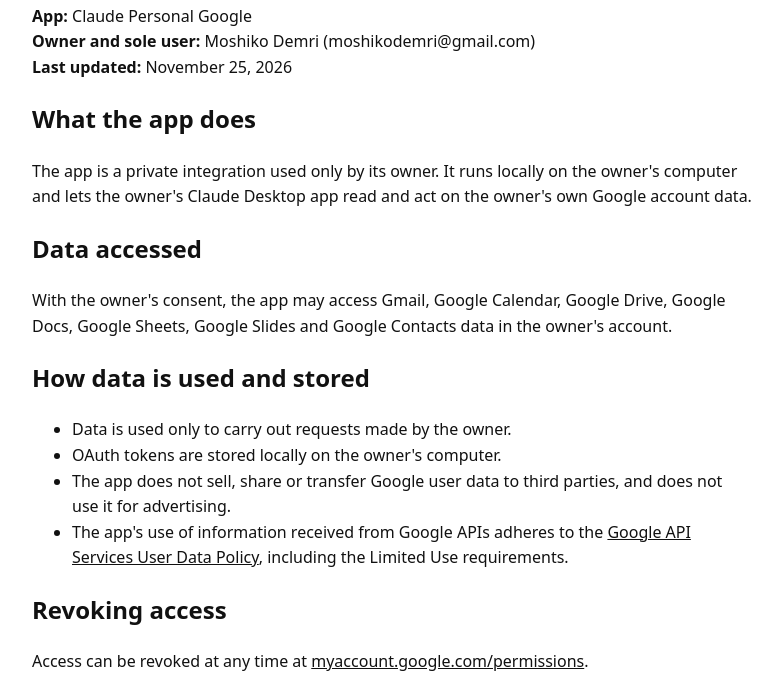
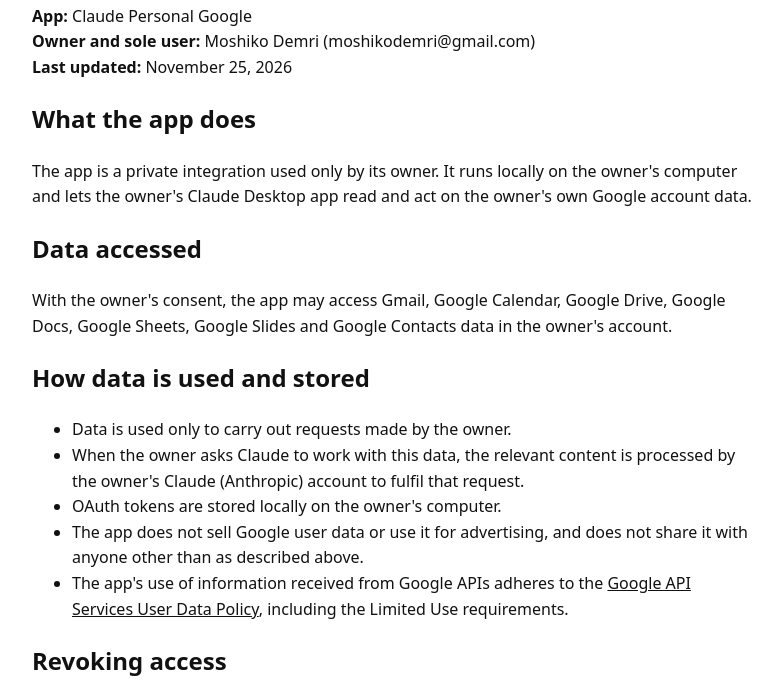
Before and after one commit to moshikocode/moshikocode.github.io, a plain HTML site: page privacy.html in a window 1280 px wide. Shown: the part 117-800 px from the top of the page, without its empty margins (248-1030 px from the left). Drawn offline with Linux system fonts and the light colour scheme.

Commit message:
Clarify that data is processed by Claude to fulfil the owner's requests
Co-Authored-By: Claude Opus 5.5 <noreply@anthropic.com>
Claude-Session: https://claude.ai/code/session_016PyxXuYrpC7pEFJJ4u8qR2

```diff
--- a/privacy.html
+++ b/privacy.html
@@ -12,8 +12,9 @@
 <h2>How data is used and stored</h2>
 <ul>
 <li>Data is used only to carry out requests made by the owner.</li>
+<li>When the owner asks Claude to work with this data, the relevant content is processed by the owner's Claude (Anthropic) account to fulfil that request.</li>
 <li>OAuth tokens are stored locally on the owner's computer.</li>
-<li>The app does not sell, share or transfer Google user data to third parties, and does not use it for advertising.</li>
+<li>The app does not sell Google user data or use it for advertising, and does not share it with anyone other than as described above.</li>
 <li>The app's use of information received from Google APIs adheres to the <a href="https://developers.google.com/terms/api-services-user-data-policy">Google API Services User Data Policy</a>, including the Limited Use requirements.</li>
 </ul>
 <h2>Revoking access</h2>
```
